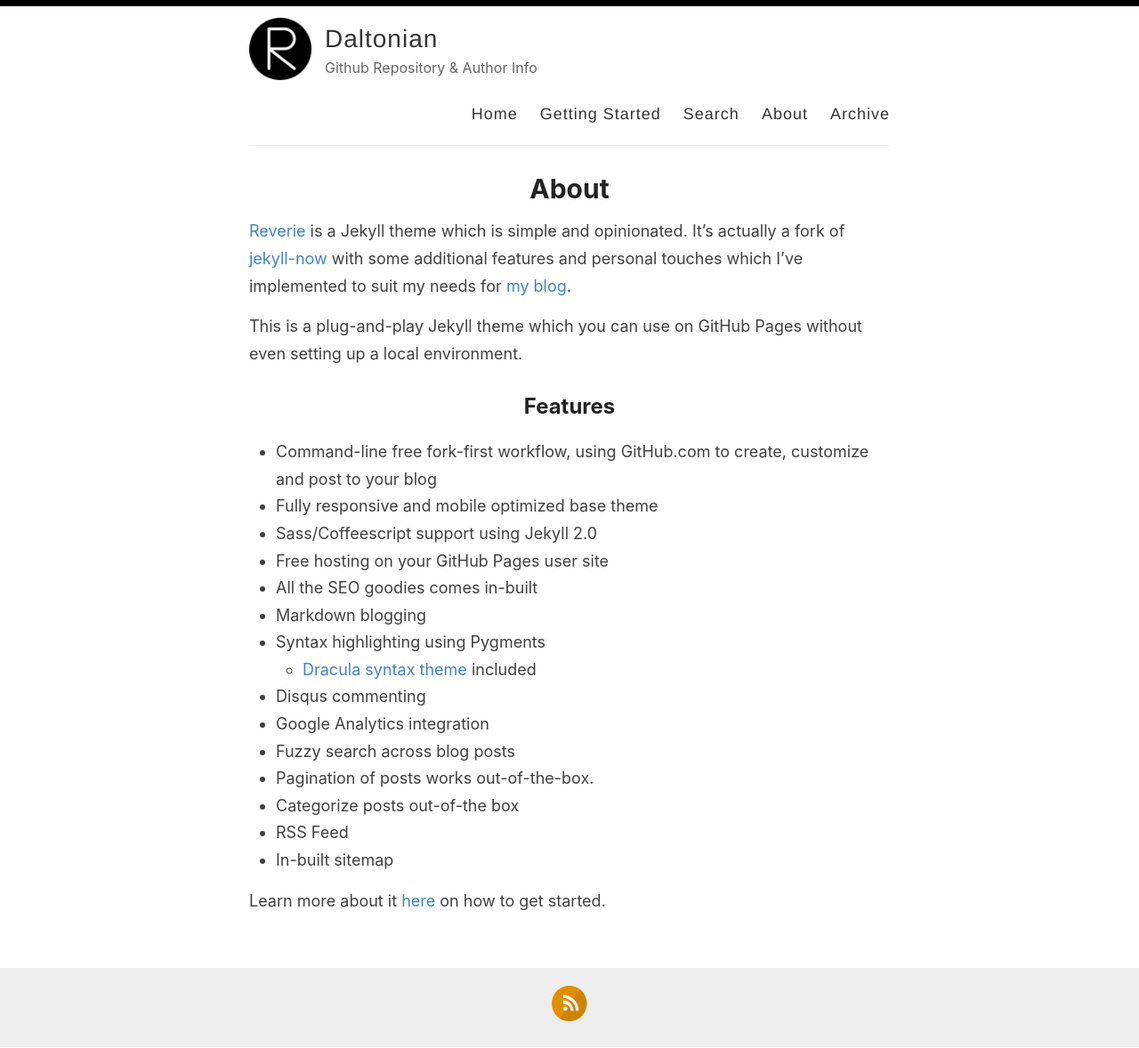
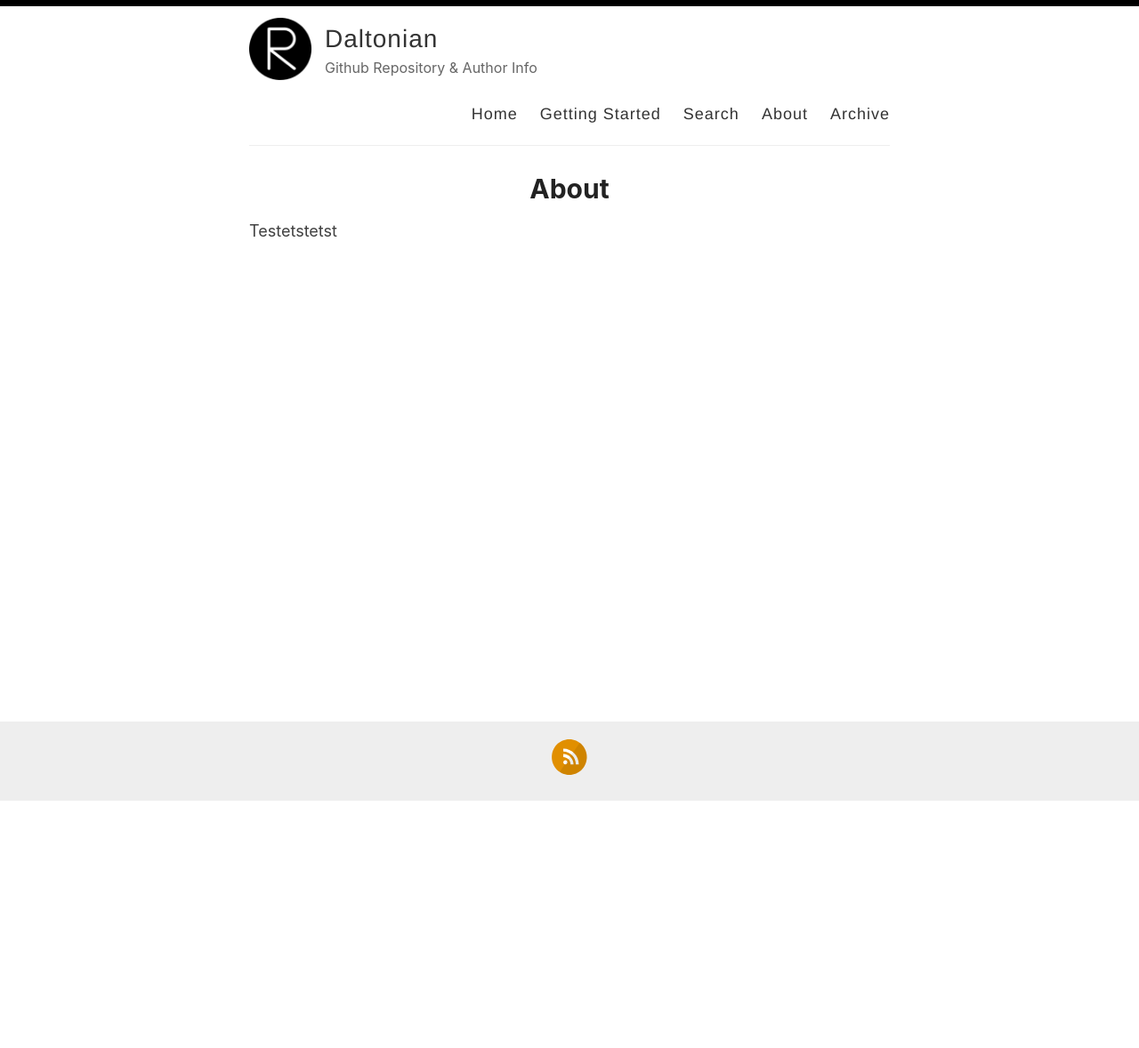
Before and after one commit to daltonian/daltonian.github.io, a Jekyll site: the page built from _pages/about.md, in a window 1280 px wide. Shown: the whole page at 89% size. Built offline with Jekyll 4.4.1, drawn with Linux system fonts in a browser that asks for light colours; after the commit the page ends 901 px from its top, so only the background shows below that.

Commit message:
Update about.md

```diff
--- a/_pages/about.md
+++ b/_pages/about.md
@@ -4,26 +4,4 @@
 permalink: /about/
 ---
 
-[Reverie](https://github.com/amitmerchant1990/reverie) is a Jekyll theme which is simple and opinionated. It's actually a fork of [jekyll-now](https://github.com/barryclark/jekyll-now) with some additional features and personal touches which I've implemented to suit my needs for [my blog](https://www.amitmerchant.com).
-
-This is a plug-and-play Jekyll theme which you can use on GitHub Pages without even setting up a local environment.
-
-## Features
-
-- Command-line free fork-first workflow, using GitHub.com to create, customize and post to your blog
-- Fully responsive and mobile optimized base theme
-- Sass/Coffeescript support using Jekyll 2.0
-- Free hosting on your GitHub Pages user site
-- All the SEO goodies comes in-built
-- Markdown blogging
-- Syntax highlighting using Pygments
-    - [Dracula syntax theme](https://draculatheme.com/) included
-- Disqus commenting
-- Google Analytics integration
-- Fuzzy search across blog posts
-- Pagination of posts works out-of-the-box.
-- Categorize posts out-of-the box
-- RSS Feed
-- In-built sitemap
-
-Learn more about it [here](https://github.com/amitmerchant1990/reverie) on how to get started.
+Testetstetst
```
